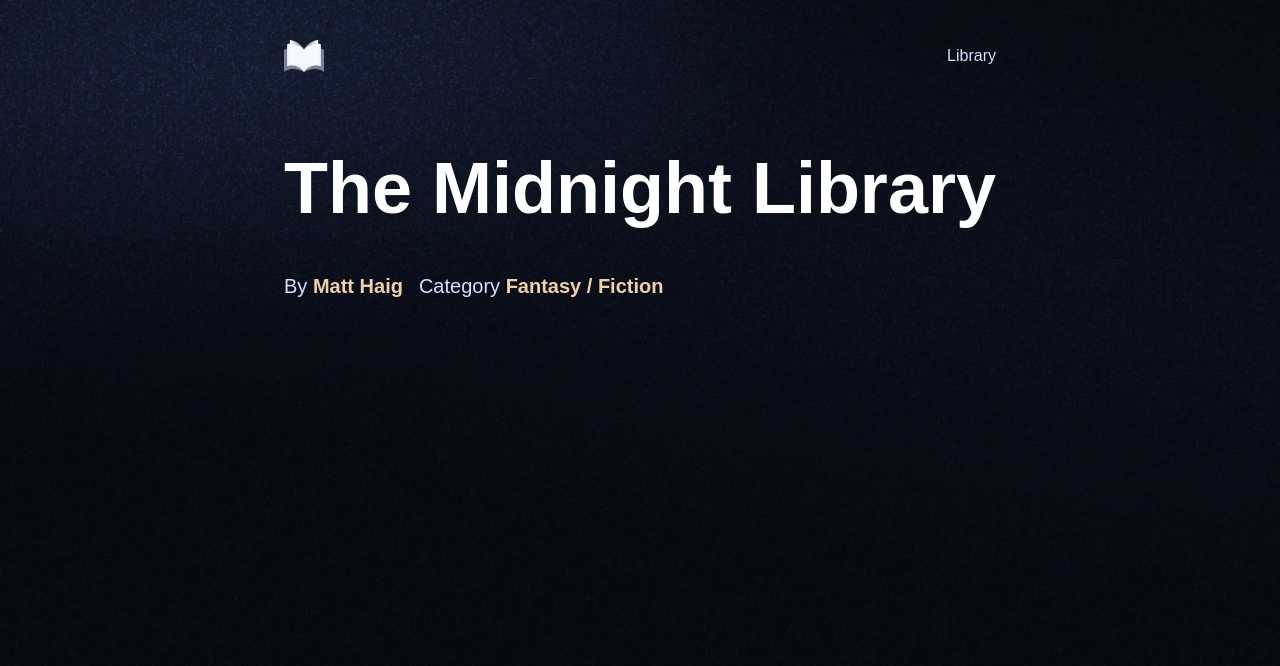
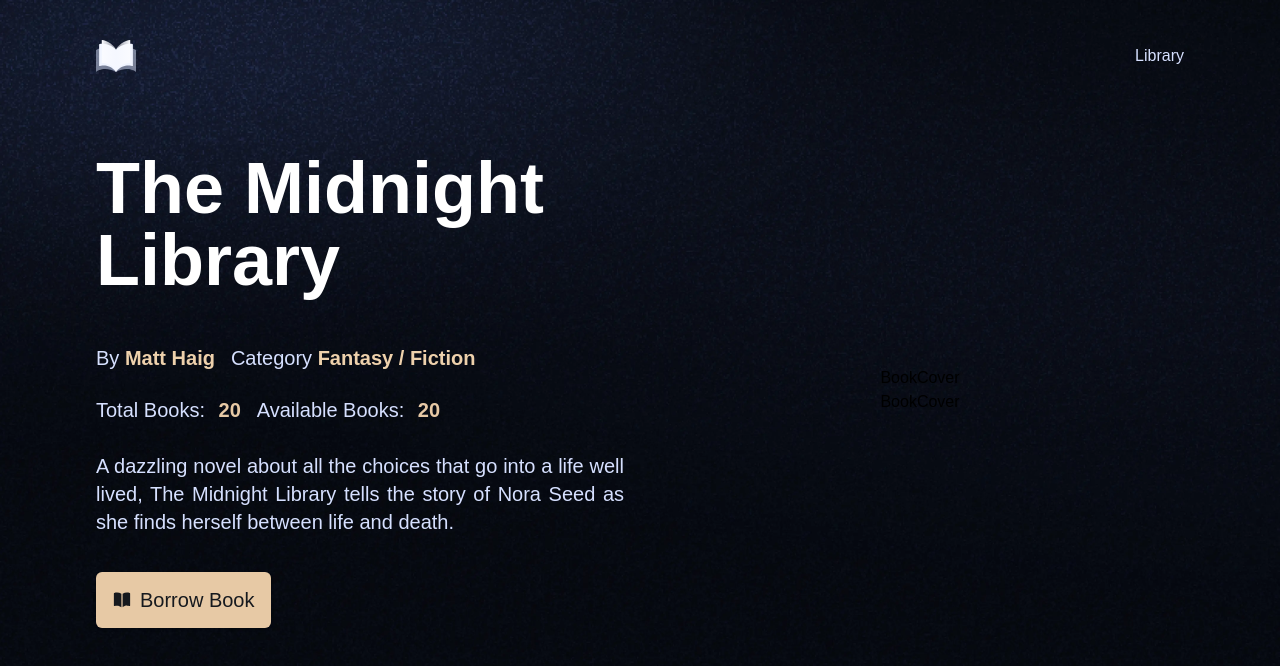
Before and after one commit to josephflo/rootbook, a Next.js app: page / in a window 1280 px wide. Shown: the top 666 px of the page. Built offline with nearby package versions, Linux system fonts and the light colour scheme; a web font is replaced by a local one.

Commit message:
feat/BookCover

```diff
--- /dev/null
+++ b/components/BookCover.tsx
@@ -0,0 +1,23 @@
+import React from 'react'
+
+interface Props {
+  variant: 'wide' | 'small',
+  coverColor: string,
+  coverUrl: string,
+  className?: string
+}
+
+const BookCover = (
+  {
+    variant,
+    coverColor,
+    coverUrl,
+    className
+  } : Props
+) => {
+  return (
+    <div>BookCover</div>
+  )
+}
+
+export default BookCover
--- a/components/BookOverview.tsx
+++ b/components/BookOverview.tsx
@@ -1,4 +1,7 @@
 import React from 'react'
+import { Button } from './ui/button'
+import Image from 'next/image'
+import BookCover from './BookCover'
 
 const BookOverview = (
   {
@@ -25,6 +28,47 @@
             <span className='font-semibold text-light-200'>{genre}</span>
           </p>
         </div>
+
+        <div className='book-copies'>
+          <p>
+            Total Books: <span>{total_copies}</span>
+          </p>
+
+          <p>
+            Available Books: <span>{total_copies}</span>
+          </p>
+        </div>
+        <p className='book-description'>{description}</p>
+
+        <Button className='book-overview_btn'>
+          <Image
+            src="/icons/book.svg"
+            alt="Book Icon"
+            width={20}
+            height={20}
+          />
+          <p className='font-bebas-neue text-xl text-dark-100'>Borrow Book</p>
+        </Button>
+      </div>
+
+      <div className='relative flex flex-1 justify-center'>
+        <div className="relative">
+          <BookCover
+            variant="wide"
+            className="z-10"
+            coverColor={color}
+            coverImage={cover}
+          />
+
+          <div>
+          <BookCover
+            variant="wide"
+            coverColor={color}
+            coverImage={cover}
+          />
+          </div>
+        </div>
+
       </div>
     </section>
   )
```
